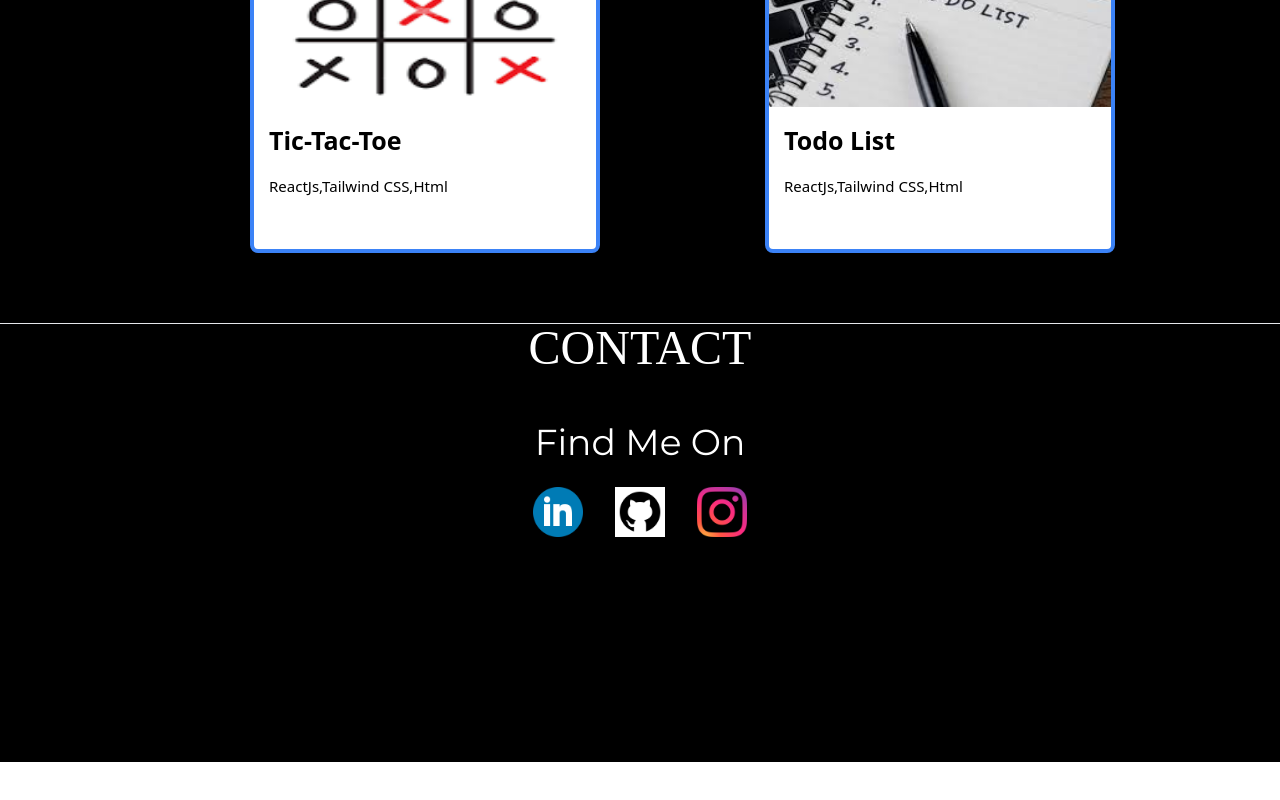
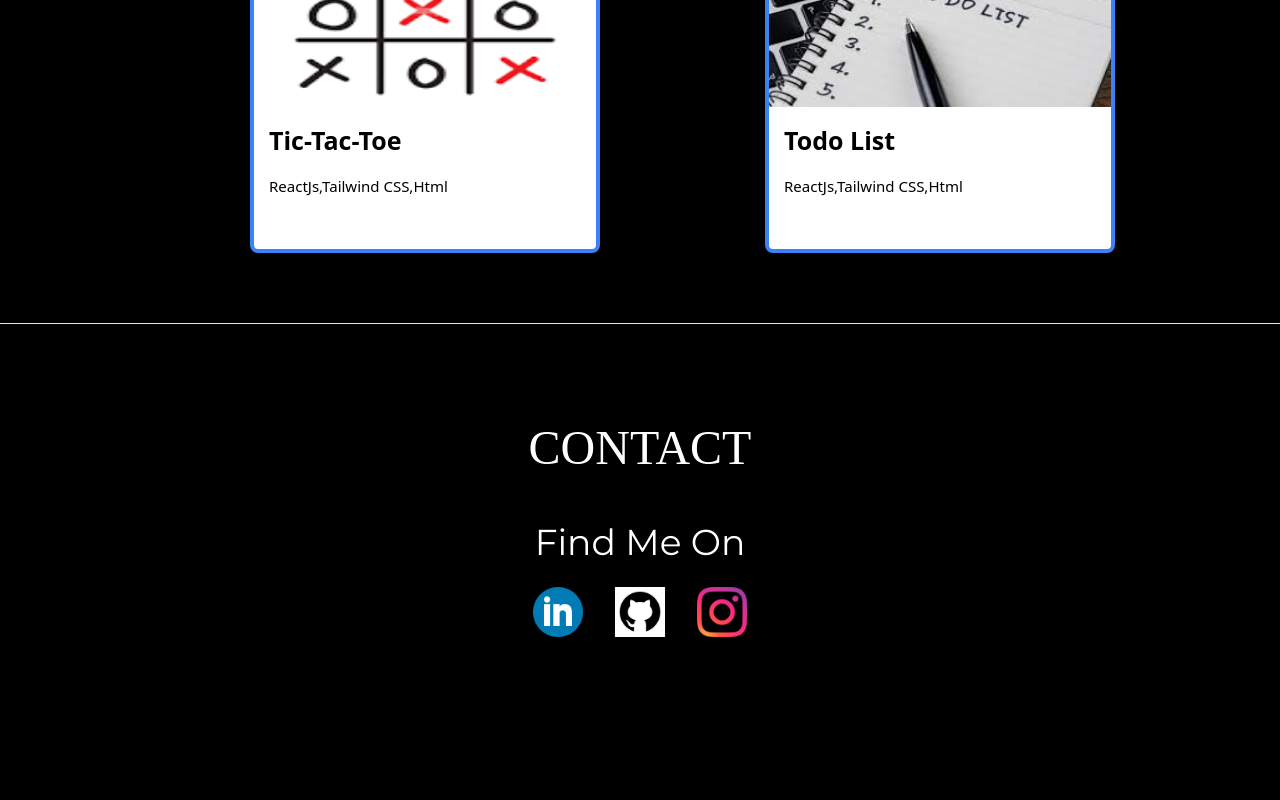
Before and after one commit to joshilalit7433/lalit-joshi-portfolio, a React (Create React App) app: page / in a window 1280 px wide. Shown: the part 2455-3255 px from the top of the page. Before the commit the page ends 3217 px from the top, so only its background shows below. Built offline with nearby package versions, Linux system fonts and the light colour scheme; a web font is replaced by a local one.

Commit message:
Update Contact.js

```diff
--- a/src/Components/Contact.js
+++ b/src/Components/Contact.js
@@ -3,7 +3,7 @@ import React from 'react'
 export default function Contact() {
   return (
     <>
-    <div className="flex justify-center align-middle   bg-[#000000]  pb-[50px]  " id='contact'>
+    <div className="flex justify-center align-middle   bg-[#000000] pt-[100px]  pb-[50px] lg:pt-[100px] " id='contact'>
        <p className="text-4xl text-white lg:text-5xl font-heading"> CONTACT</p>
     </div>
 
```
